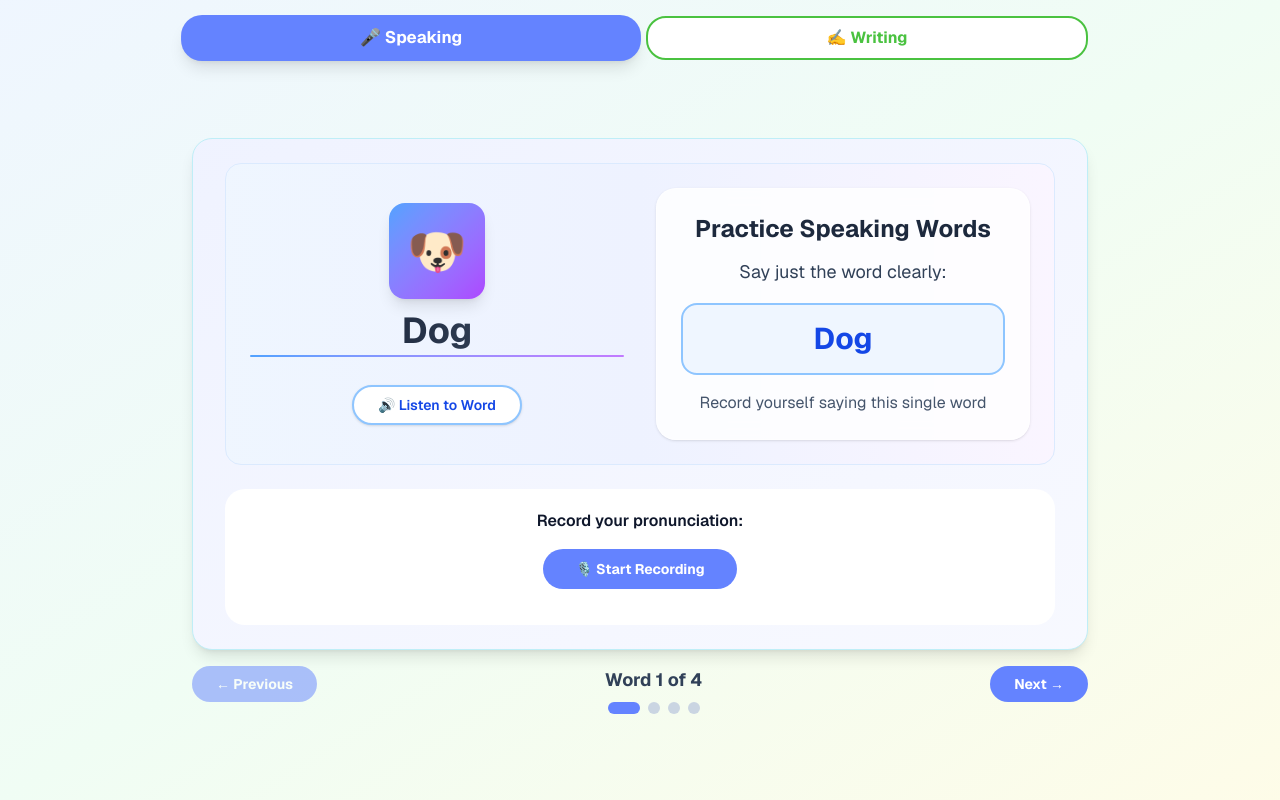
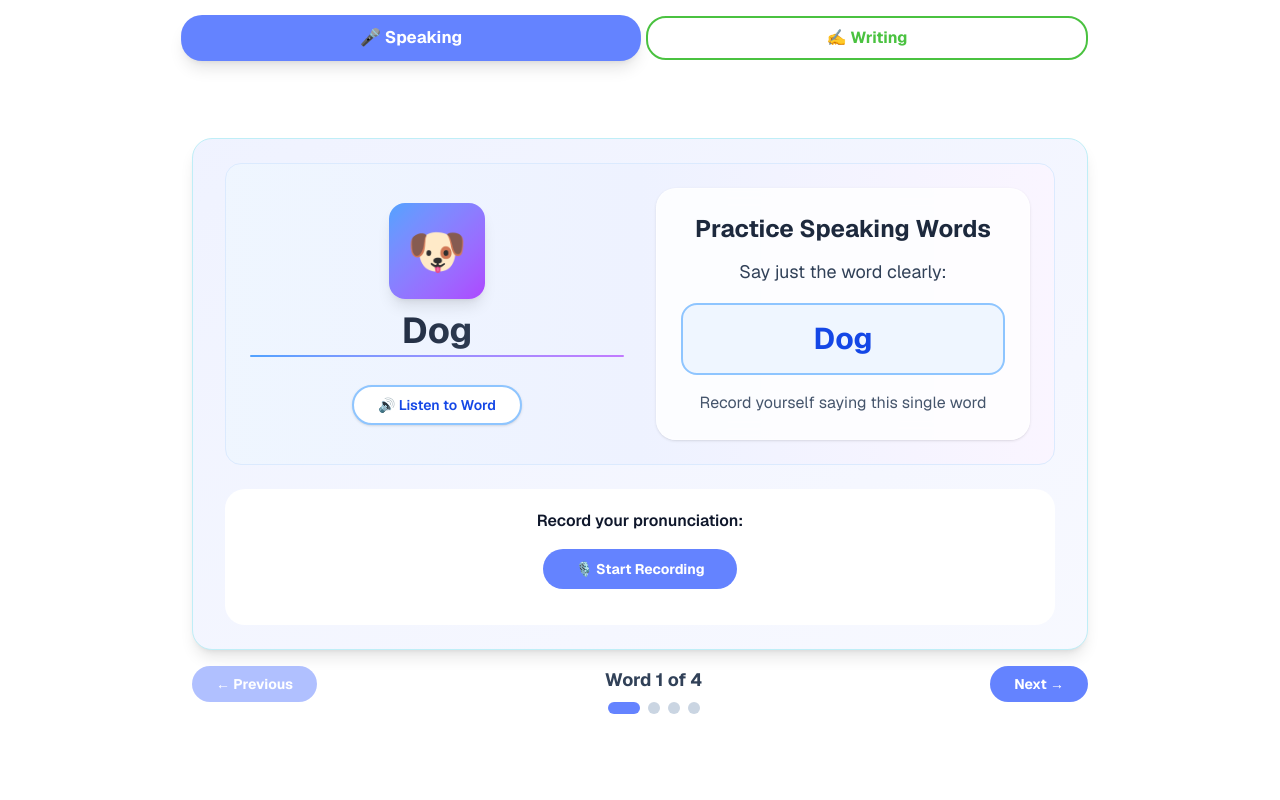
Before and after one commit to thienv29/english-speaking-writing-iclc, a Next.js app: page / in a window 1280 px wide. Built offline with nearby package versions, Linux system fonts and the light colour scheme.

Commit message:
sync-server

```diff
--- a/app/page.tsx
+++ b/app/page.tsx
@@ -19,7 +19,7 @@ export default function Home() {
 
 
   return (
-    <main className="h-screen bg-gradient-to-br from-blue-50 via-green-50 to-yellow-50 overflow-hidden flex flex-col p-2 md:p-4">
+    <main className="h-screen bg-white overflow-hidden flex flex-col p-2 md:p-4">
       {currentScreen === 'home' && (
         <LessonSelector onSelectLesson={handleSelectLesson} />
       )}
```
